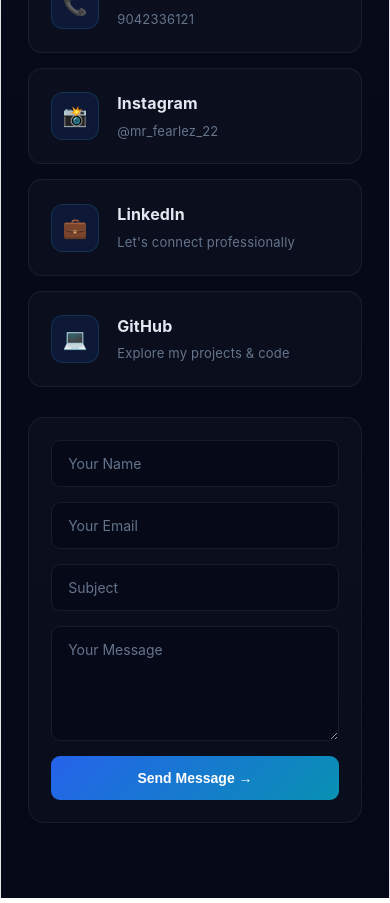
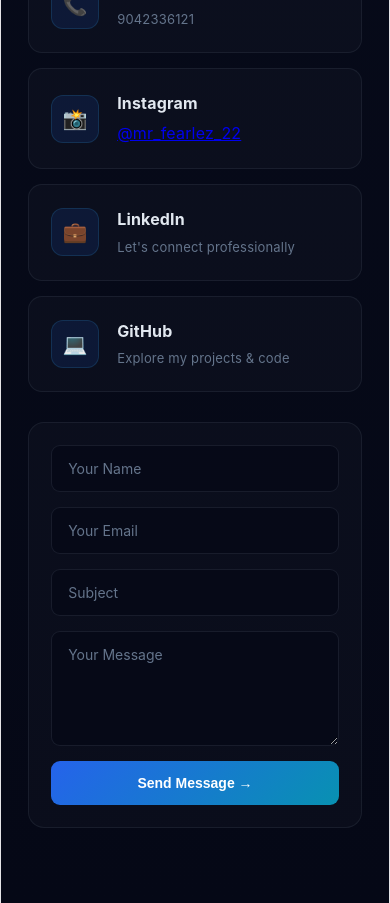
Before and after one commit to saravanan2212-ai/saravanan-portfolio, a React (Vite) app: page / in a window 390 px wide. Shown: the part 8620-9523 px from the top of the page. Built offline with nearby package versions, Linux system fonts and the light colour scheme.

Commit message:
Add phone and Instagram contact

```diff
--- a/src/App.jsx
+++ b/src/App.jsx
@@ -362,9 +362,17 @@
 
             <div className="contact-card">
               <div className="contact-icon">📸</div>
+
               <div>
                 <h3>Instagram</h3>
-                <p>@mr_fearlez_22</p>
+
+                <a
+                  href="https://www.instagram.com/mr_fearlez_22/"
+                  target="_blank"
+                  rel="noopener noreferrer"
+                >
+                  @mr_fearlez_22
+                </a>
               </div>
             </div>
 
```
